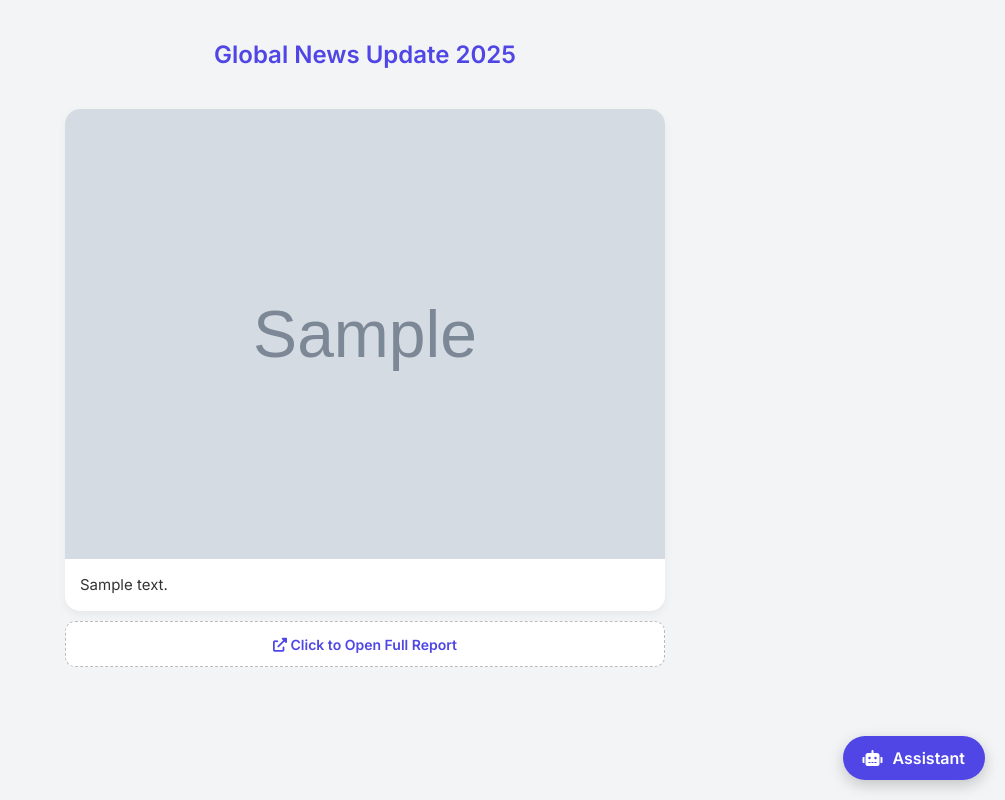
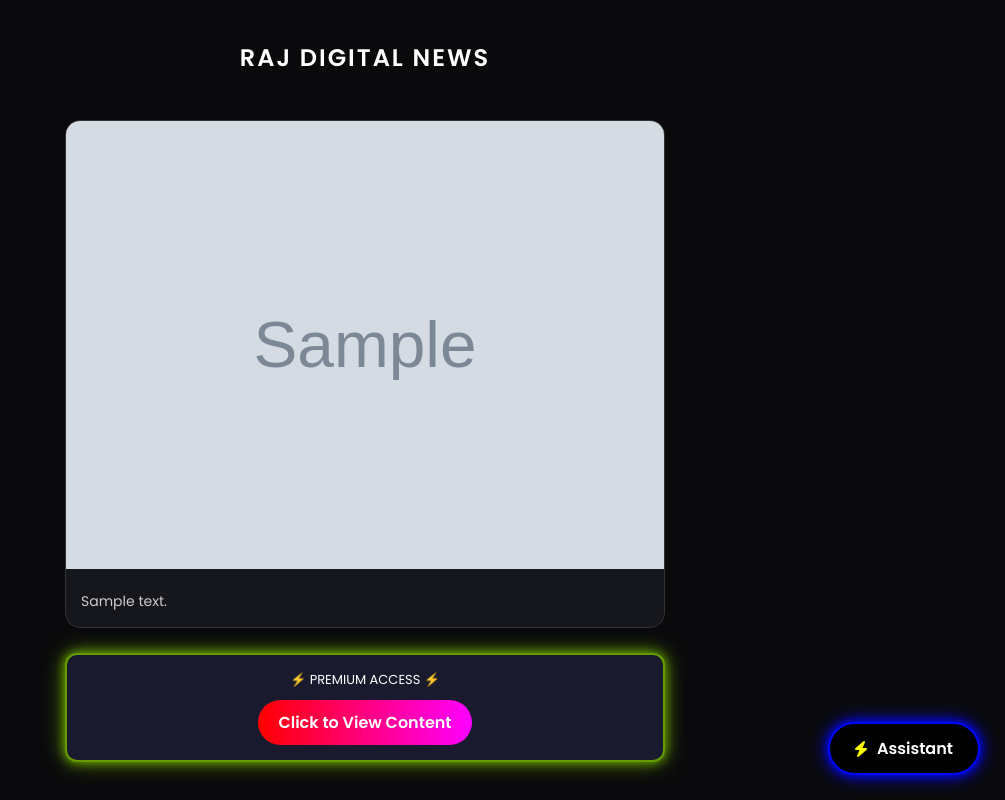
Before and after one commit to rajdev1009/Rajdev-site, a Flask app: template templates/index.html in a window 1280 px wide. Shown: the whole page, without its empty margins (275-1280 px from the left). Run offline with Flask 3, Linux system fonts and the light colour scheme; the template is opened without the code that fills it: most values are stand-ins (such as "Sample title", 1, 10 or a date in 2020); grey boxes marked "Sample" are stand-in pictures.

Commit message:
Update index.html

```diff
--- a/templates/index.html
+++ b/templates/index.html
@@ -4,134 +4,124 @@
     <meta charset="UTF-8">
     <meta name="viewport" content="width=device-width, initial-scale=1.0">
     <title>{{ name }}</title>
-
-    <link href="https://fonts.googleapis.com/css2?family=Inter:wght@400;600&display=swap" rel="stylesheet">
+    <link href="https://fonts.googleapis.com/css2?family=Poppins:wght@300;400;600&display=swap" rel="stylesheet">
     <link rel="stylesheet" href="https://cdnjs.cloudflare.com/ajax/libs/font-awesome/6.0.0/css/all.min.css">
     <style>
-        :root { --primary: #4f46e5; --bg: #f3f4f6; }
-        body { font-family: 'Inter', sans-serif; background: var(--bg); margin: 0; padding: 0; display: flex; flex-direction: column; align-items: center; }
+        :root { --bg: #0a0a0c; --card-bg: #16161d; --text: #ffffff; }
+        body { font-family: 'Poppins', sans-serif; background: var(--bg); color: var(--text); margin: 0; padding: 0; }
 
-        /* News Gallery Styling */
-        .gallery { width: 100%; max-width: 600px; padding: 20px; display: flex; flex-direction: column; gap: 20px; }
-        .card { background: white; border-radius: 15px; overflow: hidden; box-shadow: 0 4px 10px rgba(0,0,0,0.05); }
-        .card img { width: 100%; height: auto; display: block; }
-        .card-text { padding: 15px; font-size: 15px; line-height: 1.5; color: #333; }
-        .ad-unit { background: #fff; border: 1px dashed #bbb; border-radius: 10px; padding: 12px; text-align: center; margin-top: -10px; }
-        .ad-link { font-size: 14px; color: var(--primary); text-decoration: none; font-weight: bold; }
-
-        /* Floating Bubble (Assistant Button) */
-        #chat-bubble {
-            position: fixed; bottom: 20px; right: 20px;
-            background: var(--primary); color: white;
-            padding: 12px 20px; border-radius: 50px;
-            cursor: pointer; box-shadow: 0 5px 15px rgba(0,0,0,0.2);
-            display: flex; align-items: center; gap: 10px; z-index: 1000;
-            transition: transform 0.3s;
-        }
-        #chat-bubble:hover { transform: scale(1.05); }
-
-        /* Hidden Chat Card */
-        .chat-card {
-            position: fixed; bottom: 85px; right: 20px;
-            width: 350px; height: 500px;
-            background: white; border-radius: 20px;
-            box-shadow: 0 10px 25px rgba(0,0,0,0.2);
-            display: none; flex-direction: column;
-            overflow: hidden; z-index: 1000;
+        /* RGB Border Animation */
+        @keyframes rgb-glow {
+            0% { box-shadow: 0 0 10px #ff0000, 0 0 20px #ff0000; border-color: #ff0000; }
+            33% { box-shadow: 0 0 10px #00ff00, 0 0 20px #00ff00; border-color: #00ff00; }
+            66% { box-shadow: 0 0 10px #0000ff, 0 0 20px #0000ff; border-color: #0000ff; }
+            100% { box-shadow: 0 0 10px #ff0000, 0 0 20px #ff0000; border-color: #ff0000; }
         }
 
-        .header { background: var(--primary); color: white; padding: 15px; display: flex; align-items: center; justify-content: space-between; }
-        .header-info { display: flex; align-items: center; gap: 10px; }
-        .header img { width: 30px; height: 30px; border-radius: 50%; border: 1px solid white; }
+        /* News Gallery */
+        .gallery { width: 100%; max-width: 600px; padding: 20px; margin: auto; display: flex; flex-direction: column; gap: 25px; }
+        .card { background: var(--card-bg); border-radius: 15px; overflow: hidden; border: 1px solid #333; transition: 0.3s; }
+        .card:hover { transform: translateY(-5px); border-color: #4f46e5; }
+        .card img { width: 100%; height: auto; }
+        .card-text { padding: 15px; font-size: 14px; color: #ccc; }
 
-        #chat-box { flex: 1; padding: 15px; overflow-y: auto; display: flex; flex-direction: column; gap: 10px; background: #fafafa; }
-        .msg { padding: 10px 15px; border-radius: 15px; font-size: 14px; max-width: 85%; }
-        .bot { background: var(--primary); color: white; align-self: flex-start; }
-        .user { background: #e2e2e2; color: #333; align-self: flex-end; }
+        /* Ad Unit with RGB Glow */
+        .ad-unit {
+            background: #1a1a2e; border: 2px solid #ff0000; border-radius: 12px;
+            padding: 15px; text-align: center; animation: rgb-glow 3s infinite linear;
+        }
+        .ad-btn { background: linear-gradient(90deg, #ff0000, #ff00ff); color: white; padding: 10px 20px; border-radius: 50px; text-decoration: none; font-weight: bold; display: inline-block; margin-top: 10px; }
 
-        .input-area { padding: 10px; border-top: 1px solid #eee; display: flex; gap: 10px; background: white; }
-        input { flex: 1; border: 1px solid #ddd; padding: 8px; border-radius: 10px; outline: none; }
-        .send-btn { background: var(--primary); color: white; border: none; width: 35px; height: 35px; border-radius: 50%; cursor: pointer; }
+        /* Floating Assistant Bubble */
+        #chat-bubble {
+            position: fixed; bottom: 25px; right: 25px;
+            background: #000; color: #fff; padding: 12px 25px;
+            border-radius: 50px; cursor: pointer; z-index: 1000;
+            display: flex; align-items: center; gap: 10px;
+            border: 2px solid #fff; animation: rgb-glow 4s infinite linear;
+        }
+
+        /* Chat Window RGB Style */
+        .chat-card {
+            position: fixed; bottom: 95px; right: 25px;
+            width: 350px; height: 500px; background: #111;
+            border-radius: 20px; display: none; flex-direction: column;
+            overflow: hidden; z-index: 1000; border: 2px solid #333;
+            box-shadow: 0 10px 40px rgba(0,0,0,0.8);
+        }
+        .chat-card.active { border: 2px solid #00ff00; animation: rgb-glow 5s infinite linear; }
+
+        .header { background: #1a1a1a; padding: 15px; display: flex; align-items: center; justify-content: space-between; border-bottom: 1px solid #333; }
+        #chat-box { flex: 1; padding: 15px; overflow-y: auto; background: #000; display: flex; flex-direction: column; gap: 10px; }
+        .msg { padding: 10px 14px; border-radius: 15px; font-size: 13px; line-height: 1.4; }
+        .bot { background: #333; color: #fff; align-self: flex-start; border-bottom-left-radius: 2px; }
+        .user { background: #4f46e5; color: #fff; align-self: flex-end; border-bottom-right-radius: 2px; }
+
+        .input-area { padding: 10px; background: #1a1a1a; display: flex; gap: 8px; }
+        input { flex: 1; background: #000; border: 1px solid #333; color: white; padding: 10px; border-radius: 10px; outline: none; }
+        .send-btn { background: #4f46e5; color: white; border: none; width: 40px; height: 40px; border-radius: 50%; cursor: pointer; }
     </style>
 </head>
 <body>
 
     <div class="gallery">
-        <h2 style="text-align: center; color: var(--primary);">Global News Update 2025</h2>
+        <h2 style="text-align: center; color: #fff; text-transform: uppercase; letter-spacing: 2px;">Raj Digital News</h2>
         {% for photo in photos %}
         <div class="card">
-            <img src="{{ photo.url }}" alt="News Photo">
+            <img src="{{ photo.url }}" alt="News">
             <div class="card-text">{{ photo.text }}</div>
         </div>
         <div class="ad-unit">
-            <a href="{{ smart_link }}" target="_blank" class="ad-link">
-                <i class="fas fa-external-link-alt"></i> Click to Open Full Report
-            </a>
+            <p style="font-size: 13px; margin: 0;">⚡️ PREMIUM ACCESS ⚡️</p>
+            <a href="{{ smart_link }}" target="_blank" class="ad-btn">Click to View Content</a>
         </div>
         {% endfor %}
     </div>
 
     <div id="chat-bubble" onclick="toggleChat()">
-        <i class="fas fa-robot"></i>
+        <i class="fas fa-bolt" style="color: yellow;"></i>
         <strong>Assistant</strong>
     </div>
 
     <div class="chat-card" id="chat-window">
         <div class="header">
-            <div class="header-info">
-                <img src="{{ avatar }}" alt="Agent">
-                <strong>{{ name }}</strong>
-            </div>
+            <span><strong>{{ name }}</strong></span>
             <i class="fas fa-times" style="cursor: pointer;" onclick="toggleChat()"></i>
         </div>
         <div id="chat-box">
             <div class="msg bot">Namaste! Main Raj ka assistant hoon. Bataiye aap kya janna chahte hain?</div>
         </div>
         <div class="input-area">
-            <input type="text" id="user-input" placeholder="Kuch poochiye..." onkeypress="handleKey(event)">
+            <input type="text" id="user-input" placeholder="Type a message..." onkeypress="if(event.key==='Enter') send()">
             <button class="send-btn" onclick="send()"><i class="fas fa-paper-plane"></i></button>
         </div>
     </div>
 
     <script>
-        // Chat window dikhane aur chhupane ke liye
         function toggleChat() {
-            const chatWin = document.getElementById('chat-window');
-            if (chatWin.style.display === 'flex') {
-                chatWin.style.display = 'none';
-            } else {
-                chatWin.style.display = 'flex';
-                document.getElementById('user-input').focus();
-            }
-        }
-
-        // Enter key se message bhejne ke liye
-        function handleKey(e) {
-            if (e.key === 'Enter') send();
+            const win = document.getElementById('chat-window');
+            win.style.display = (win.style.display === 'flex') ? 'none' : 'flex';
+            if(win.style.display === 'flex') win.classList.add('active');
         }
 
         async function send() {
             const input = document.getElementById('user-input');
-            const chatBox = document.getElementById('chat-box');
+            const box = document.getElementById('chat-box');
             if(!input.value.trim()) return;
 
-            const msg = input.value;
-            chatBox.innerHTML += `<div class="msg user">${msg}</div>`;
+            const val = input.value;
+            box.innerHTML += `<div class="msg user">${val}</div>`;
             input.value = '';
-            chatBox.scrollTop = chatBox.scrollHeight;
+            box.scrollTop = box.scrollHeight;
 
-            try {
-                const res = await fetch('/chat', {
-                    method: 'POST',
-                    headers: {'Content-Type': 'application/json'},
-                    body: JSON.stringify({message: msg})
-                });
-                const data = await res.json();
-                chatBox.innerHTML += `<div class="msg bot">${data.reply}</div>`;
-                chatBox.scrollTop = chatBox.scrollHeight;
-            } catch(e) {
-                chatBox.innerHTML += `<div class="msg bot">Sorry, main abhi kaam nahi kar raha hoon.</div>`;
-            }
+            const res = await fetch('/chat', {
+                method: 'POST',
+                headers: {'Content-Type': 'application/json'},
+                body: JSON.stringify({message: val})
+            });
+            const data = await res.json();
+            box.innerHTML += `<div class="msg bot">${data.reply}</div>`;
+            box.scrollTop = box.scrollHeight;
         }
     </script>
 </body>
```
